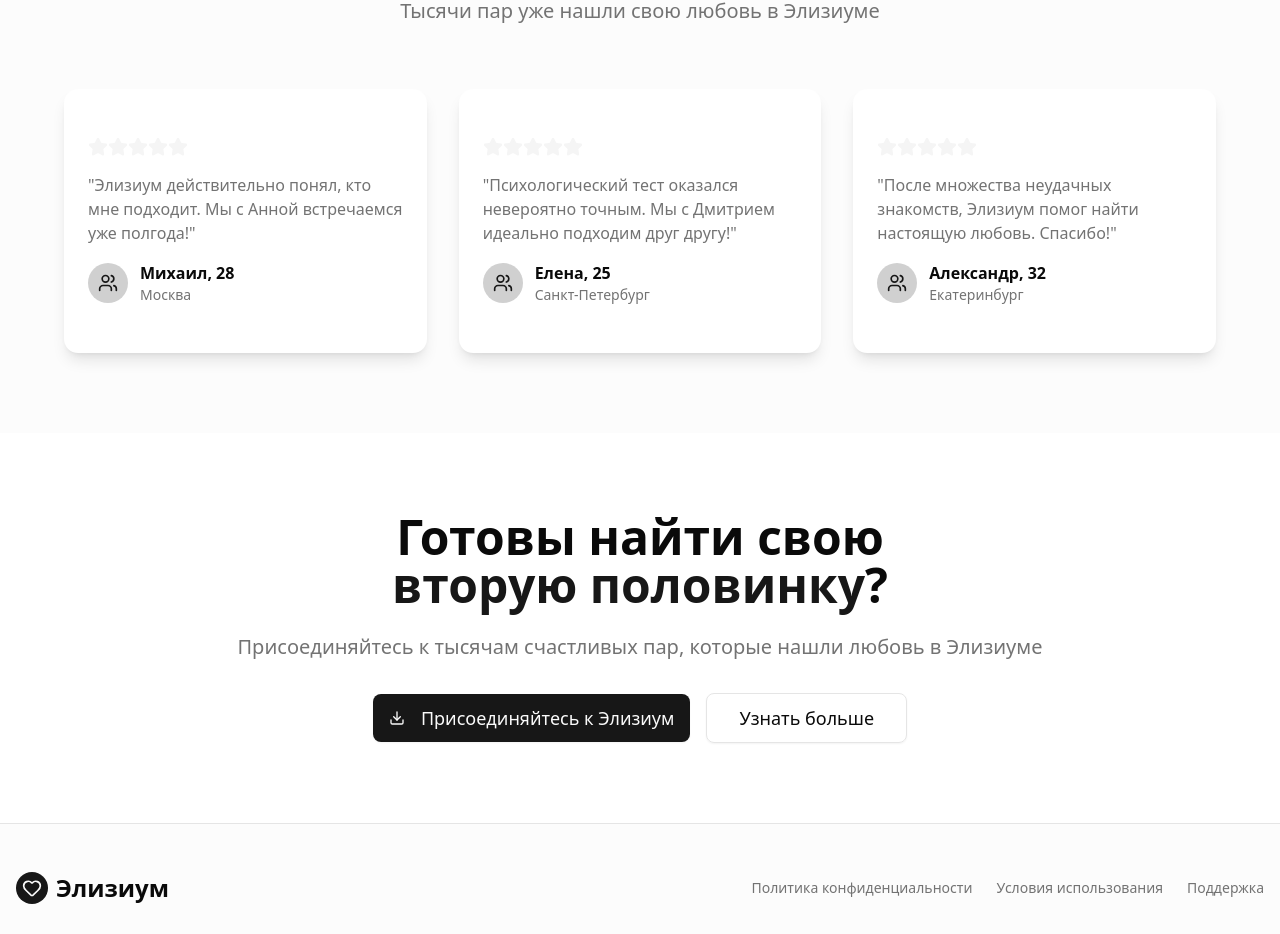
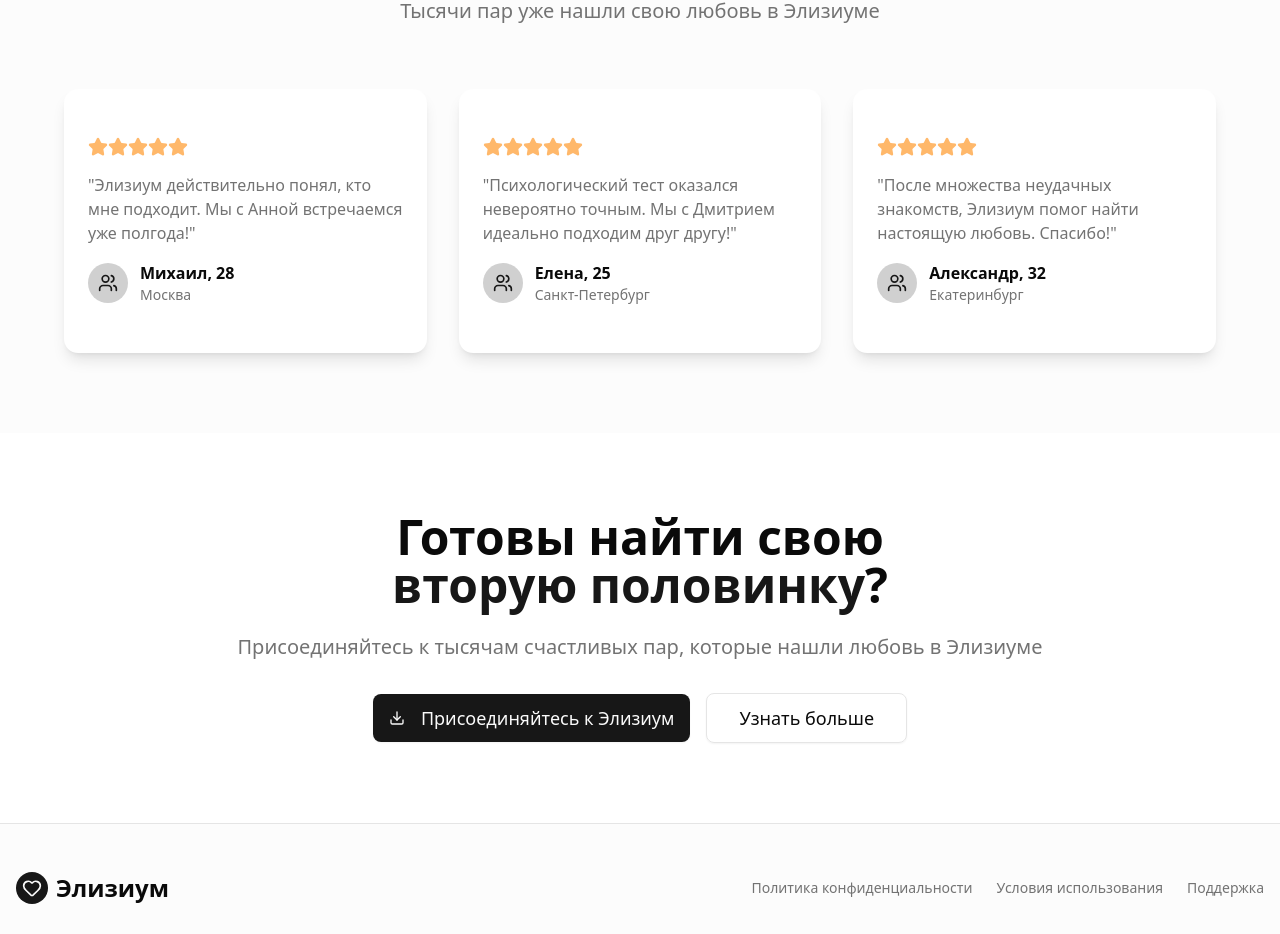
Before and after one commit to Virus1es/justForSave, a Next.js app: page / in a window 1280 px wide. Shown: the part 2088-3022 px from the top of the page. Built offline with nearby package versions, Linux system fonts and the light colour scheme.

Commit message:
fix: fix print stars

```diff
--- a/src/app/(landing)/_components/testimonials.tsx
+++ b/src/app/(landing)/_components/testimonials.tsx
@@ -15,7 +15,7 @@ function Feedback({ name, age, city, text}: FeedbackProps) {
             <CardContent className="p-6">
                 <div className="flex items-center mb-4">
                     {[...Array(5)].map((_, i) => (
-                        <Star key={i} className="w-5 h-5 fill-accent text-accent"/>
+                        <Star key={i} className="w-5 h-5 fill-orange-300 text-orange-300"/>
                     ))}
                 </div>
                 <p className="text-muted-foreground mb-4 text-pretty">
```
